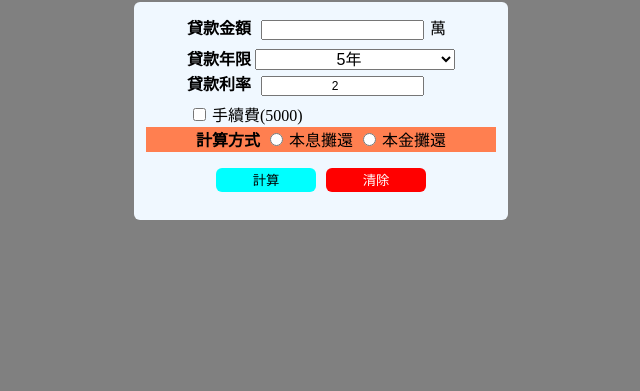
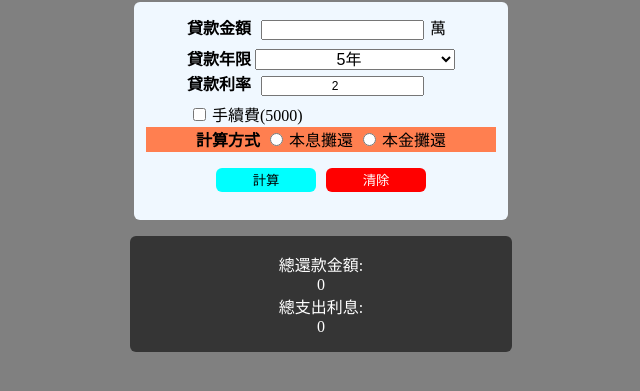
Before and after one commit to BingYuan0126/mydemo, a plain HTML site: page index.html in a window 1280 px wide. Both pictures are taken after a click on the button "計算". Shown: the part 87-478 px from the top of the page, without its empty margins (319-959 px from the left). Drawn offline with Linux system fonts and the light colour scheme.

Commit message:
完成簡易利率計算

```diff
--- a/index.css
+++ b/index.css
@@ -64,3 +64,13 @@ option {
 #coLcRule{
     background-color: coral;
 }
+
+#result {
+    display: none;
+    width:  350px;
+    margin: 16px auto;
+    background-color:  rgb(53, 53 ,53);
+    padding: 16px;
+    border-radius: 6px;
+
+}
--- a/index.html
+++ b/index.html
@@ -44,10 +44,14 @@
             </p>
 
         </form>
+        <div id="result" style="color: white">
+            總還款金額:
+            <div class="totalAmount"></div>
+            總支出利息:
+            <div class="totalInterest"></div>
+        </div>
     </div>
-    <script src="./index.js">
-
-    </script>
+    <script src="./index.js"></script>
 </body>
 
 </html>
--- a/index.js
+++ b/index.js
@@ -0,0 +1,40 @@
+const amountE1 = document.querySelector("#amount");
+const yearsE1 = document.querySelector("#years");
+const rateE1 = document.querySelector("#rate");
+const repaymentE1 = document.querySelector("#repayment1");
+const repaymentE2 = document.querySelector("#repayment2");
+const feeE1 = document.querySelector("#fee");
+
+const calcE1 = document.querySelector("#calc");
+
+
+console.log(amountE1, yearsE1 ,rateE1, repaymentE1, repaymentE2,feeE1);
+
+calcE1.addEventListener("click",calcLoan);
+
+function calcLoan() {
+    let amount = amountE1.value*10000;
+    let years = yearsE1.value;
+    let rate = rateE1.value/100;
+    let fee = feeE1.checked ? 5000 : 0;
+    let rule = repaymentE1.checked ? 1 : 2;
+    //利息
+    let totalInterest = amount * rate * years;
+    //總金額
+    let totalAmount = amount + totalInterest + fee;
+
+    document.querySelector(".totalAmount").innerText = totalAmount + (fee==0?"": "(含手續費)");
+    document.querySelector(".totalInterest").innerText = totalInterest;
+    const resultE1 = document.querySelector("#result");
+    resultE1.style.display = "none";
+    setTimeout(function(){
+        resultE1.style.display = "block";
+    },500)
+
+    //if(feeE1.checked){
+    //     fee=5000;
+    //}
+
+
+    console.log(amount,years,rate,fee, rule , totalAmount ,totalInterest);
+}
```
